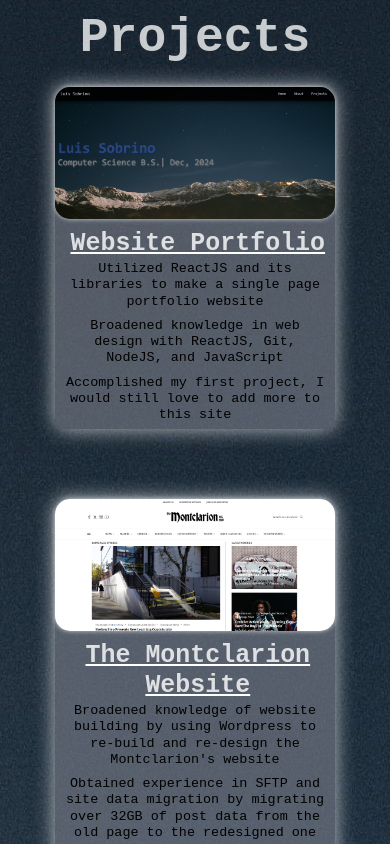
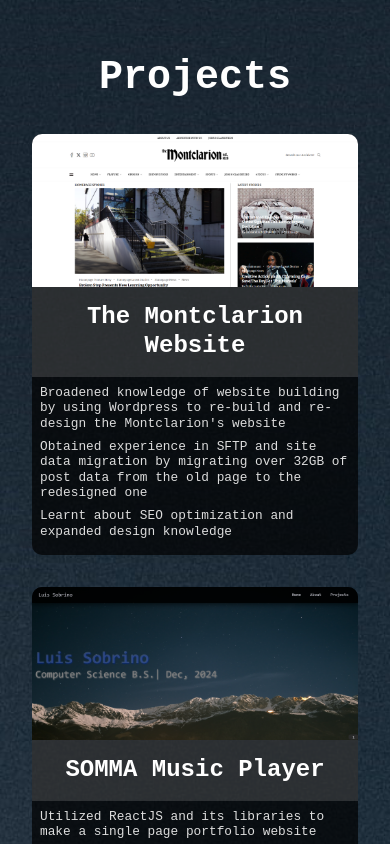
Before and after one commit to sobrinol/website, a React (Create React App) app: page / in a window 390 px wide. Shown: the part 1900-2744 px from the top of the page. Built offline with nearby package versions, Linux system fonts and the light colour scheme.

Commit message:
added new styling to projects, updated resume

```diff
--- a/src/components/About.js
+++ b/src/components/About.js
@@ -5,19 +5,19 @@
 
 const About = () => {
   return (
-        <div className = 'about'>
-            <div className = 'content'>
-                <img className = "coding" src = {coding} alt = "coding"></img>
-                <div className = "sec2">
+    <div className='about'>
+      <div className='content'>
+        <img className="coding" src={coding} alt="coding"></img>
+        <div className="sec2">
           <h2>About</h2>
-                    <p>I am a student from Harrison, NJ studying Computer Science at <a href = "https://www.montclair.edu/academics/computer-science/" className = "msu" target = "_blank">Montclair State University!</a></p>
+          <p>I am a student from Harrison, NJ studying Computer Science at <a href="https://www.montclair.edu/academics/computer-science/" className="msu" target="_blank" rel="noreferrer">Montclair State University!</a></p>
           <p>I am also the captain for the Valorant varsity team at Montclair State University</p>
           <br></br>
           <p>As a kid, my father owned a computer cafe; maintaining computers and
             editing time-managing software was how I was introduced to software and computer science</p>
           <br></br>
           <p>Ever since, a child's imagination and sense to engineer has never stopped running</p>
-                    <a href= {resume} className = "resume-button" target = "_blank" rel="noreferrer">View My Resume</a>
+          <a href={resume} className="resume-button" target="_blank" rel="noreferrer">View My Resume</a>
         </div>
       </div>
     </div>
--- a/src/components/Projects.js
+++ b/src/components/Projects.js
@@ -4,17 +4,50 @@
 import montclarionport from "./images/montclarionport.png";
 
 const Projects = () => {
-    return(
-        <div className = "projects">
-            <div className = "project-content">
-            <h2 className = "proj-title">Projects</h2>
-                <div className = "banners-grid">
-                <div className = "banner">
-                    <a className = "project-links" href = "https://github.com/sobrinol/portfolio-website" target = "_blank">
-                    <img src = {websiteport}>
-                    </img>
-
-                    <span className = "line"></span>
+  return (
+    <div className="projects">
+      <div className="project-content">
+        <h2 className="proj-title">Projects</h2>
+        <div className="banners-grid">
+          <div className="banner">
+            <a className="project-links" href="https://themontclarion.org/" target="_blank" rel="noreferrer">
+              <img src={montclarionport} alt="The Montclarion Website" />
+              <h2>The Montclarion Website</h2>
+            </a>
+            <ul>
+              <li>
+                Broadened knowledge of website building by using Wordpress to re-build and re-design the Montclarion's website
+              </li>
+              <li>
+                Obtained experience in SFTP and site data migration by migrating over 32GB of post data from the old page to the redesigned one
+              </li>
+              <li>
+                Learnt about SEO optimization and expanded design knowledge
+              </li>
+            </ul>
+          </div>
+          <div className="banner">
+            <a className="project-links" href="https://github.com/sobrinol/portfolio-website" target="_blank" rel="noreferrer">
+              <img src={websiteport} alt="Website Portfolio" />
+              <span className="line"></span>
+              <h2>SOMMA Music Player</h2>
+            </a>
+            <ul>
+              <li>
+                Utilized ReactJS and its libraries to make a single page portfolio website
+              </li>
+              <li>
+                Broadened knowledge in web design with ReactJS, Git, NodeJS, and JavaScript
+              </li>
+              <li>
+                Accomplished my first project, I would still love to add more to this site
+              </li>
+            </ul>
+          </div>
+          <div className="banner">
+            <a className="project-links" href="https://github.com/sobrinol/portfolio-website" target="_blank" rel="noreferrer">
+              <img src={websiteport} alt="Website Portfolio" />
+              <span className="line"></span>
               <h2>Website Portfolio</h2>
             </a>
             <ul>
@@ -29,33 +62,28 @@
               </li>
             </ul>
           </div>
-                <div className = "banner">
-                    <a className = "project-links" href = "https://themontclarion.org/" target = "_blank">
-                        <img src = {montclarionport}></img>
-
-                    <h2>The Montclarion Website</h2>
+          <div className="banner">
+            <a className="project-links" href="https://github.com/sobrinol/portfolio-website" target="_blank" rel="noreferrer">
+              <img src={websiteport} alt="Website Portfolio" />
+              <span className="line"></span>
+              <h2>Website Portfolio</h2>
             </a>
             <ul>
               <li>
-                            Broadened knowledge of website building by using Wordpress to re-build and re-design the Montclarion's website
+                Utilized ReactJS and its libraries to make a single page portfolio website
               </li>
               <li>
-                            Obtained experience in SFTP and site data migration by migrating over 32GB of post data from the old page to the redesigned one
+                Broadened knowledge in web design with ReactJS, Git, NodeJS, and JavaScript
               </li>
               <li>
-                            Learnt about SEO optimization and expanded design knowledge
-                        </li>
-                        <li>
-                            Accomplished first professional project
+                Accomplished my first project, I would still love to add more to this site
               </li>
             </ul>
           </div>
-
         </div>
       </div>
-
     </div>
   );
 }
 
-export default Projects
+export default Projects;
--- a/src/components/ProjectsStyle.css
+++ b/src/components/ProjectsStyle.css
@@ -1,103 +1,85 @@
-.projects{
+.projects {
   width: 100%;
   background: url("./images/blueski.jpg");
+  background-size: cover;
+  padding: 2rem 0;
 }
 
-.project-content{
-    width: 100%;
-    height: 100%;
-    padding: 0 0 3% 0;
+.project-content {
+  max-width: 1200px;
+  margin: 0 auto;
+  padding: 2rem;
 }
 
-.proj-title{
-    padding: 3% 0 3% 0;
+.proj-title {
   text-align: center;
-    color: rgba(255, 255, 255, 0.763);
+  color: #fff;
   font-size: 3rem;
-
+  margin-bottom: 2rem;
 }
 
-.project-links{
-    text-decoration-color: white;
+.banners-grid {
+  display: flex;
+  flex-wrap: wrap;
+  gap: 2rem;
+  justify-content: center;
 }
 
-.banners-grid{
-    display: grid;
-    grid-template-columns: repeat(2, 1fr);
-    grid-gap: 25px;
-    list-style: none;
-    justify-content: end;
-    padding: 0 2% 5% 2%;
+.banner {
+  flex: 1 1 calc(50% - 2rem);
+  background-color: rgba(0, 0, 0, 0.7);
+  border-radius: 10px;
+  overflow: hidden;
+  transition: transform 0.3s, box-shadow 0.3s;
 }
 
-.banner{
-    width: 100%;
-    height: 100%;
-    background-color: rgba(127, 130, 143, 0.575);
-    border-radius: 10px;
-    box-shadow: 0px 0px 20px rgba(255, 255, 255, 0.705);
+.banner:hover {
+  transform: translateY(-10px);
+  box-shadow: 0 10px 20px rgba(0, 0, 0, 0.2);
 }
 
-.banner img{
+.banner img {
   width: 100%;
-    border-radius: 15px;
-    box-shadow: 0px 0px 5px rgba(255, 255, 255, 0.705);
-    transition: .15s ease-out;
+  display: block;
 }
 
-.banner img:hover{
-    box-shadow: 0px 0px 10px rgba(255, 255, 255, 0.705);
-    transition: .15s ease-in;
+.banner h2 {
+  color: #fff;
+  text-align: center;
+  padding: 1rem 0;
+  font-size: 1.5rem;
+  background-color: rgba(185, 185, 185, 0.2);
 }
 
-.banner h2{
-    font-size: 130%;
-    color: rgba(255, 255, 255, 0.808);
-    text-align: center;
+.banner ul {
+  padding: 1rem;
+  color: #ddd;
 }
 
-.banner li{
-    padding: 1% 4% 2% 4%;
+.banner li {
+  margin-bottom: 0.5rem;
+  font-size: 0.9rem;
   list-style-type: none;
-    font-size: 90%;
-    text-align: center;
 }
 
-@media screen and (max-width: 700px){
-    .banners-grid{
-        display: flex;
-        flex-direction: column;
-        justify-content: flex-start;
-        align-items: center;
-        grid-gap: 70px;
+.project-links {
+  text-decoration: none;
 }
 
-    .proj-title{
-        font-size: 3rem;
-        text-align: center;
-        padding: 5% 0 5% 0;
+@media screen and (max-width: 700px) {
+  .proj-title {
+    font-size: 2.5rem;
   }
 
-    .banner{
-        width: 75%;
-        height: 100%;
-        background-color: rgba(127, 130, 143, 0.575);
-        border-radius: 10px;
-        box-shadow: 0px 0px 20px rgba(255, 255, 255, 0.705);
+  .banner {
+    flex: 1 1 100%;
   }
 
-    .banner img{
-        border-radius: 15px;
-        transition: .15s ease-out;
+  .banner ul {
+    padding: 0.5rem;
   }
 
-    .banner h2{
-        color: rgba(255, 255, 255, 0.808);
-        margin-top: 1%;
-        margin-left: 2%;
-    }
-
-    .banner li{
-        font-size: 70%;
+  .banner li {
+    font-size: 0.8rem;
   }
 }
```
Also changed, not shown: 1 other file (tests, documents, lock files or other folders). Lines whose indentation alone changed are shown as unchanged.
